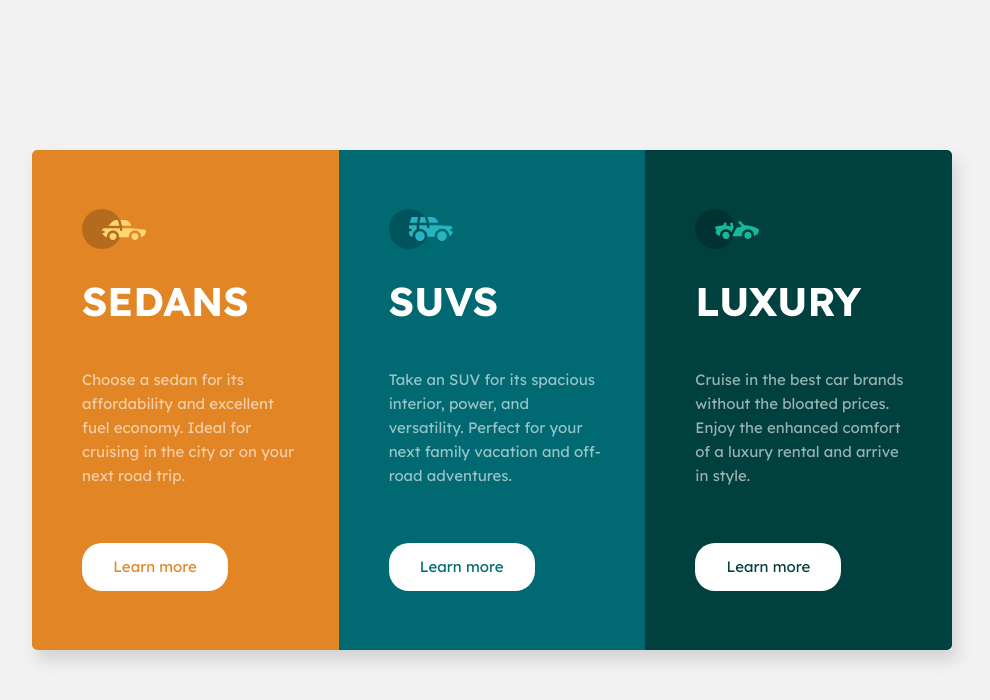
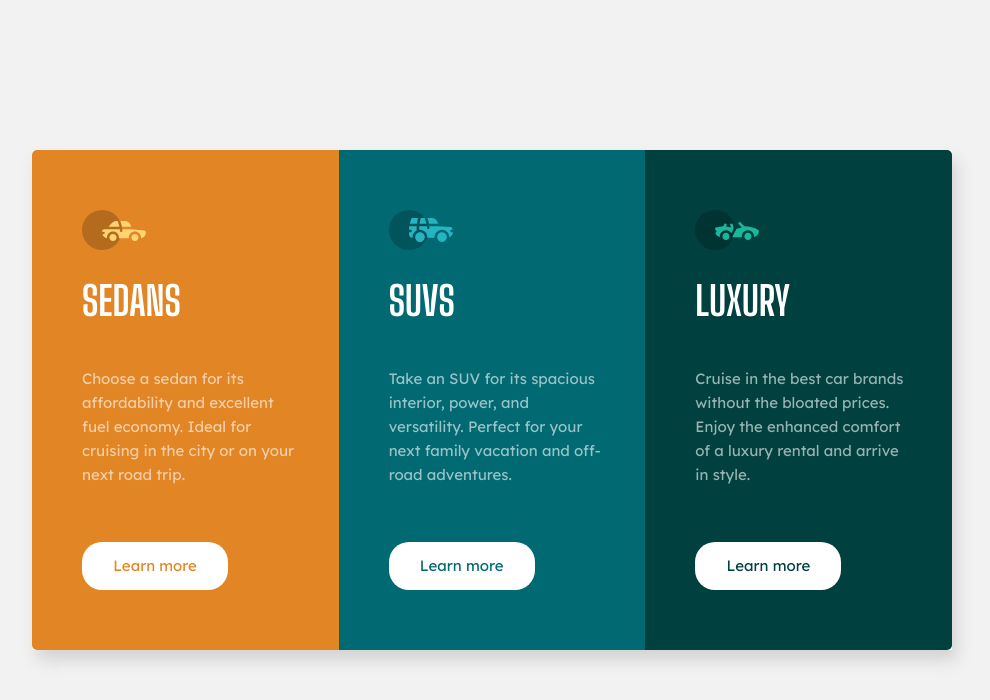
Before and after one commit to JakubStranianek/3-column-preview-card-component, a plain HTML site: page index.html in a window 1280 px wide. Shown: the whole page, without its empty margins (148-1138 px from the left). Drawn offline with Linux system fonts and the light colour scheme.

Commit message:
update font

```diff
--- a/index.html
+++ b/index.html
@@ -6,9 +6,8 @@
     <link rel="stylesheet" href="../style.css">
     <style>
       @import url('https://fonts.googleapis.com/css2?family=Lexend+Deca:wght@100;200;300;400;500;600;700;800;900&display=swap');
-      </style>
-
-    <!-- displays site properly based on user's device -->
+      @import url('https://fonts.googleapis.com/css2?family=Big+Shoulders+Display:wght@100;200;300;400;500;600;700;800;900&display=swap');
+    </style>
 
     <link
       rel="icon"
--- a/style.css
+++ b/style.css
@@ -62,6 +62,7 @@ h1 {
     color: white;
     text-transform: uppercase;
     font-size: 40px;
+    font-family: 'Big Shoulders Display', cursive;
 }
 
 p {
```
